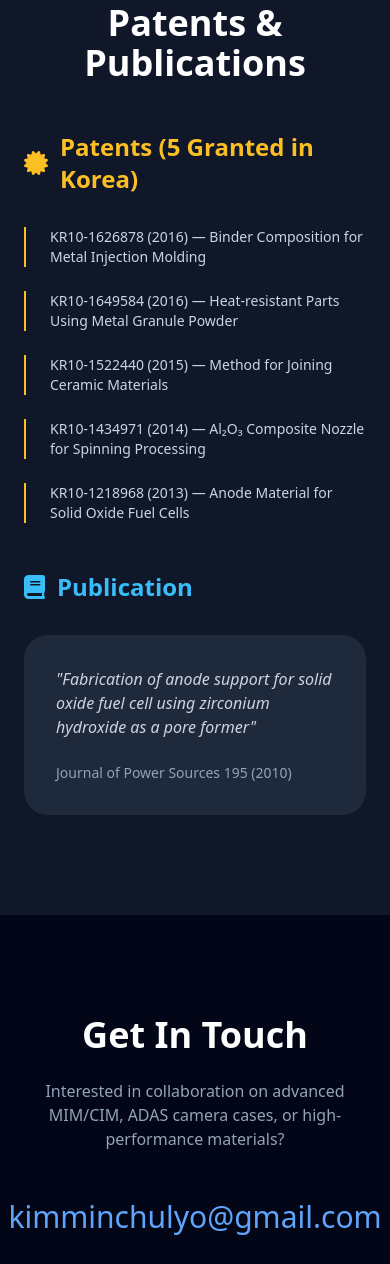
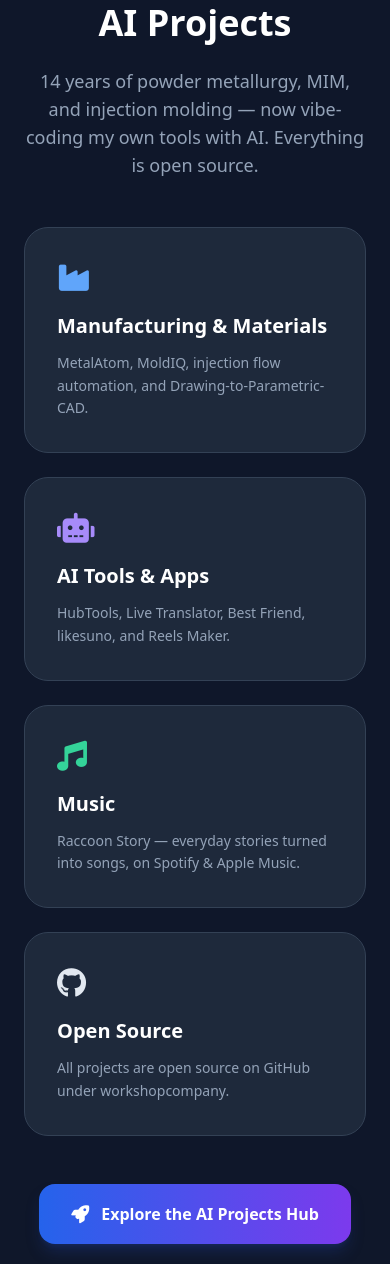
Before and after one commit to workshopcompany/minchul-kim, a plain HTML site: page index.html in a window 390 px wide. Shown: the part 7879-9143 px from the top of the page. Drawn offline with nearby package versions, Linux system fonts and the light colour scheme.

Commit message:
Add AI Projects section to homepage

```diff
--- a/index.html
+++ b/index.html
@@ -83,6 +83,7 @@
                 <a href="#about" class="nav-link hover:text-white transition">About</a>
                 <a href="#experience" class="nav-link hover:text-white transition">Experience</a>
                 <a href="#projects" class="nav-link hover:text-white transition">Key Projects</a>
+                <a href="#ai-projects" class="nav-link hover:text-white transition">AI Projects</a>
                 <a href="#research" class="nav-link hover:text-white transition">Patents & Research</a>
                 <a href="#contact" class="nav-link hover:text-white transition">Contact</a>
             </div>
@@ -312,6 +313,47 @@ Thanks to OpenFOAM and cloud computing, it is completely free and lightweight to
         </div>
     </div>
 
+    <section id="ai-projects" class="section-padding">
+        <div class="max-w-6xl mx-auto">
+            <h2 class="text-4xl font-bold mb-6 text-white text-center">AI Projects</h2>
+            <p class="text-center text-slate-400 text-lg mb-12 max-w-3xl mx-auto">
+                14 years of powder metallurgy, MIM, and injection molding — now vibe-coding my own tools with AI. Everything is open source.
+            </p>
+
+            <div class="grid md:grid-cols-2 lg:grid-cols-4 gap-6 mb-12">
+                <div class="bg-slate-800 rounded-3xl p-8 border border-slate-700 card-hover">
+                    <i class="fa-solid fa-industry text-3xl text-blue-400 mb-4"></i>
+                    <h3 class="text-xl font-bold text-white mb-3">Manufacturing &amp; Materials</h3>
+                    <p class="text-slate-400 text-sm leading-relaxed">MetalAtom, MoldIQ, injection flow automation, and Drawing-to-Parametric-CAD.</p>
+                </div>
+                <div class="bg-slate-800 rounded-3xl p-8 border border-slate-700 card-hover">
+                    <i class="fa-solid fa-robot text-3xl text-violet-400 mb-4"></i>
+                    <h3 class="text-xl font-bold text-white mb-3">AI Tools &amp; Apps</h3>
+                    <p class="text-slate-400 text-sm leading-relaxed">HubTools, Live Translator, Best Friend, likesuno, and Reels Maker.</p>
+                </div>
+                <div class="bg-slate-800 rounded-3xl p-8 border border-slate-700 card-hover">
+                    <i class="fa-solid fa-music text-3xl text-emerald-400 mb-4"></i>
+                    <h3 class="text-xl font-bold text-white mb-3">Music</h3>
+                    <p class="text-slate-400 text-sm leading-relaxed">Raccoon Story — everyday stories turned into songs, on Spotify &amp; Apple Music.</p>
+                </div>
+                <div class="bg-slate-800 rounded-3xl p-8 border border-slate-700 card-hover">
+                    <i class="fa-brands fa-github text-3xl text-slate-200 mb-4"></i>
+                    <h3 class="text-xl font-bold text-white mb-3">Open Source</h3>
+                    <p class="text-slate-400 text-sm leading-relaxed">All projects are open source on GitHub under workshopcompany.</p>
+                </div>
+            </div>
+
+            <div class="text-center">
+                <a href="https://workshopcompany.github.io/AI-Projects/"
+                   target="_blank"
+                   class="inline-flex items-center gap-3 bg-gradient-to-r from-blue-600 to-violet-600 hover:from-blue-500 hover:to-violet-500 px-8 py-4 rounded-2xl text-white font-bold transition-all shadow-lg shadow-blue-900/40 transform hover:scale-105">
+                    <i class="fa-solid fa-rocket text-lg"></i>
+                    <span>Explore the AI Projects Hub</span>
+                </a>
+            </div>
+        </div>
+    </section>
+
     <section id="research" class="section-padding bg-slate-900/80">
         <div class="max-w-5xl mx-auto">
             <h2 class="text-4xl font-bold mb-12 text-white text-center">Patents & Publications</h2>
```
